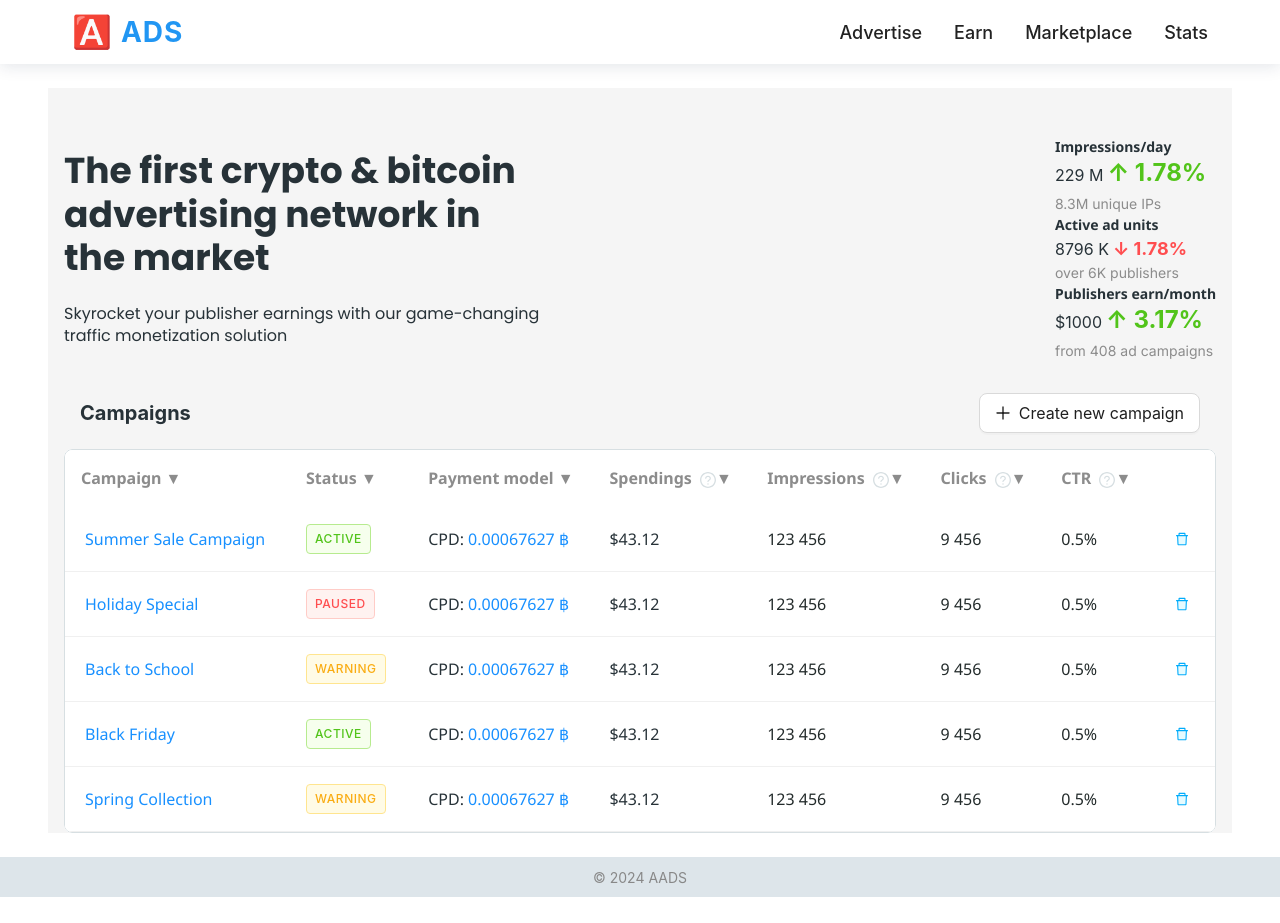
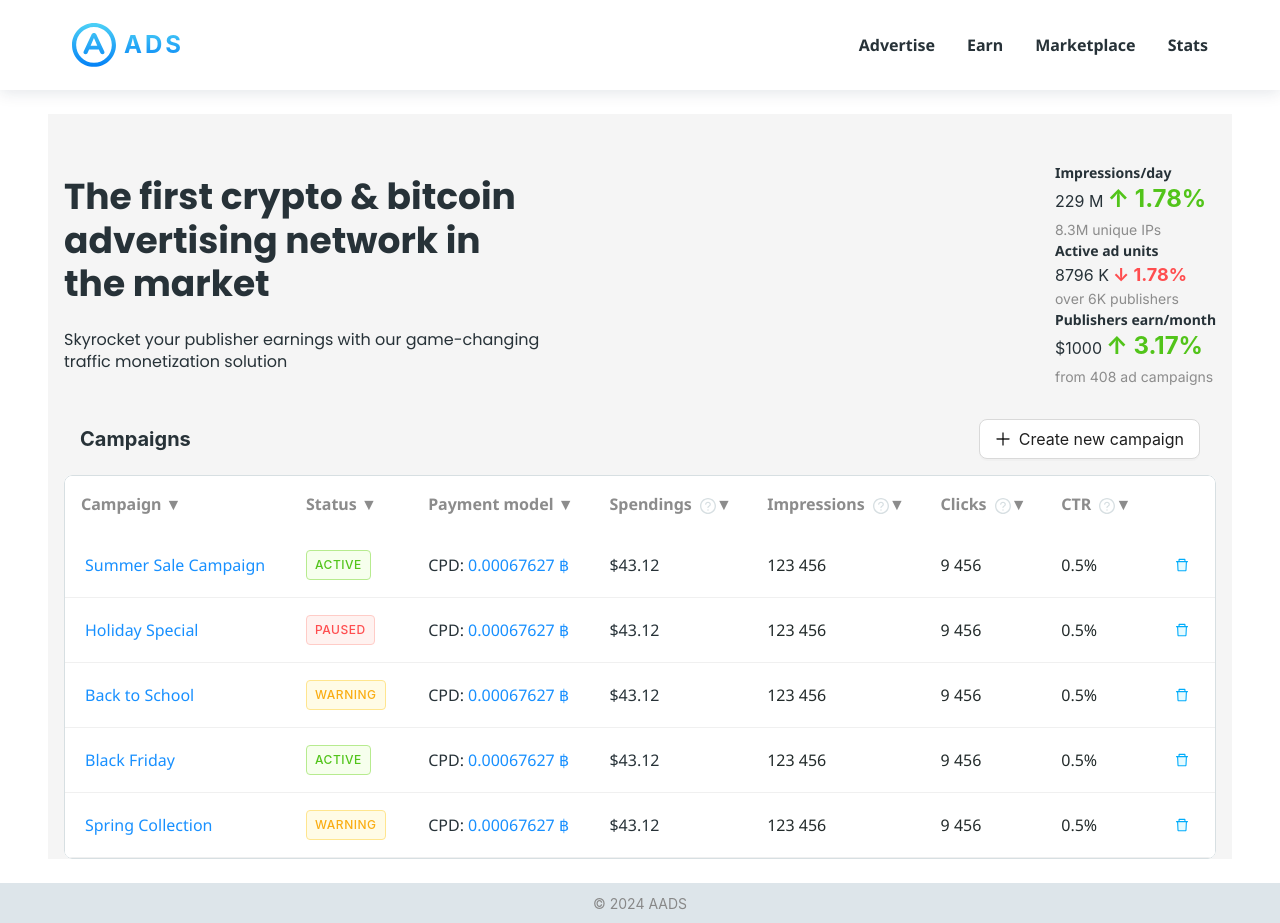
Before and after one commit to SunR1sen/test-task, a React (Vite) app: page / in a window 1280 px wide. Before the commit the page ends 897 px from the top, so only its background shows below. Built offline with nearby package versions, Linux system fonts and the light colour scheme.

Commit message:
refactor(header): update Header, HeaderNav and related styles

```diff
--- a/src/components/HeaderNav/HeaderNav.module.scss
+++ b/src/components/HeaderNav/HeaderNav.module.scss
@@ -1,3 +1,5 @@
+@import '../../styles/variables.scss';
+
 .headerNav {
   display: flex;
   align-items: center;
@@ -10,59 +12,60 @@
   display: flex;
   align-items: center;
   font-weight: 700;
-  font-size: 28px;
-  color: #2196f3;
+  font-size: $font-size-xxl;
+  color: $primary-color;
   letter-spacing: 1px;
 }
 
 .logoIcon {
-  font-size: 32px;
-  margin-right: 8px;
+  font-size: $spacing-xl;
+  margin-right: $spacing-sm;
 }
 
 .logoText {
-  font-size: 28px;
-  color: #2196f3;
+  font-size: $font-size-xxl;
+  color: $primary-color;
   font-weight: 700;
 }
 
 .menu {
+  font-family: 'Noto Sans', sans-serif;
   display: flex;
-  gap: 32px;
+  gap: $spacing-xl;
   list-style: none;
   margin: 0;
   padding: 0;
-  font-size: 18px;
-  font-weight: 500;
-  color: #222;
+  font-size: $font-size-md;
+  font-weight: 700;
+  color: $text-color;
 }
 
 .menu li {
   cursor: pointer;
-  transition: color 0.2s;
+  transition: $transition-fast;
 }
 .menu li:hover {
-  color: #2196f3;
+  color: $primary-color;
 }
 
 .menuVertical {
   display: flex;
   flex-direction: column;
   align-items: flex-start;
-  padding: 24px 0 16px 0;
+  padding: $spacing-lg 0 $spacing-md 0;
   margin: 200px 0 0 0;
   list-style: none;
   width: 100%;
 }
 .menuVertical li {
-  font-size: 18px;
+  font-size: $font-size-lg;
   font-weight: 500;
-  color: #222;
-  padding: 8px 24px;
+  color: $text-color;
+  padding: $spacing-sm $spacing-lg;
   width: 100%;
   cursor: pointer;
-  transition: color 0.2s;
+  transition: $transition-fast;
 }
 .menuVertical li:hover {
-  color: #2196f3;
+  color: $primary-color;
 }
--- a/src/components/HeaderNav/HeaderNav.tsx
+++ b/src/components/HeaderNav/HeaderNav.tsx
@@ -4,6 +4,7 @@ import { Divider } from 'antd';
 
 interface HeaderNavProps {
   vertical?: boolean;
+  footer?: boolean;
 }
 
 const menuItems = [
@@ -13,7 +14,17 @@ const menuItems = [
   'Stats',
 ];
 
-const HeaderNav: React.FC<HeaderNavProps> = ({ vertical }) => (
+const HeaderNav: React.FC<HeaderNavProps> = ({ vertical, footer }) => {
+  if (footer) {
+    return (
+      <nav className={styles.footerNav}>
+        <ul className={styles.footerMenu}>
+          {menuItems.map(item => <li key={item}>{item}</li>)}
+        </ul>
+      </nav>
+    );
+  }
+  return (
     <nav className={styles.headerNav}>
       {vertical ? (
         <ul className={styles.menuVertical}>
@@ -31,5 +42,6 @@ const HeaderNav: React.FC<HeaderNavProps> = ({ vertical }) => (
       )}
     </nav>
   );
+};
 
 export default HeaderNav;
--- a/src/features/Header/Header.module.scss
+++ b/src/features/Header/Header.module.scss
@@ -1,3 +1,5 @@
+@import '../../styles/variables.scss';
+
 .header {
   width: 100%;
   background: #fff;
@@ -10,10 +12,10 @@
   display: flex;
   align-items: center;
   justify-content: space-between;
-  max-width: 1200px;
+  max-width: $breakpoint-xl;
   margin: 0 auto;
-  height: 64px;
-  padding: 0 32px;
+  height: 90px;
+  padding: 0 $spacing-xl;
 }
 
 .desktopNav {
@@ -22,10 +24,19 @@
 
 .burger {
   display: none;
-  margin-left: 12px;
+  margin-left: $spacing-sm;
 }
 
-@media (max-width: 800px) {
+.logoIcon {
+  width: 44px;
+  height: 44px;
+}
+
+@media (max-width: $breakpoint-lg) {
+  .headerContent {
+    height: 76px;
+  }
+
   .desktopNav {
     display: none;
   }
@@ -33,12 +44,12 @@
     display: inline-flex;
     align-items: center;
     justify-content: center;
-    font-size: 28px;
-    color: #222;
+    font-size: $font-size-xxl;
+    color: $text-color;
     background: none;
     border: none;
     box-shadow: none;
-    padding: 0 4px;
+    padding: 0 $spacing-xs;
   }
 }
 
@@ -46,18 +57,29 @@
   display: flex;
   align-items: center;
   font-weight: 700;
-  font-size: 28px;
-  color: #2196f3;
+  font-size: $font-size-xxl;
+  color: $primary-color;
   letter-spacing: 1px;
 }
 
 .logoIcon {
-  font-size: 32px;
-  margin-right: 8px;
+  font-size: $spacing-xl;
+  margin-right: $spacing-sm;
 }
 
 .logoText {
-  font-size: 28px;
-  color: #2196f3;
+  font-size: $font-size-xxl;
   font-weight: 700;
+  background: linear-gradient(180deg, #4DD1F6 0%, #0381F6 100%);
+  -webkit-background-clip: text;
+  -webkit-text-fill-color: transparent;
+  background-clip: text;
+  letter-spacing: 3px; // уменьшает расстояние между буквами
+  font-stretch: condensed; // если поддерживается шрифтом
 }
+
+@media (max-width: $breakpoint-lg) {
+  .logoText {
+    display: none;
+  }
+}
--- a/src/features/Header/Header.tsx
+++ b/src/features/Header/Header.tsx
@@ -1,8 +1,9 @@
 import React, { useState } from 'react';
 import HeaderNav from '../../components/HeaderNav';
-import styles from './Header.module.scss';
 import { Drawer, Button } from 'antd';
 import { MenuOutlined } from '@ant-design/icons';
+import logo from '../../assets/aads-logo.svg';
+import styles from './Header.module.scss';
 
 const Header: React.FC = () => {
   const [drawerOpen, setDrawerOpen] = useState(false);
@@ -10,7 +11,7 @@ const Header: React.FC = () => {
     <header className={styles.header}>
       <div className={styles.headerContent}>
         <div className={styles.logo}>
-          <span className={styles.logoIcon}>🅰️</span>
+          <img src={logo} alt="AADS Logo" className={styles.logoIcon}/>
           <span className={styles.logoText}>ADS</span>
         </div>
         <div className={styles.desktopNav}>
```
Lines whose indentation alone changed are shown as unchanged.
